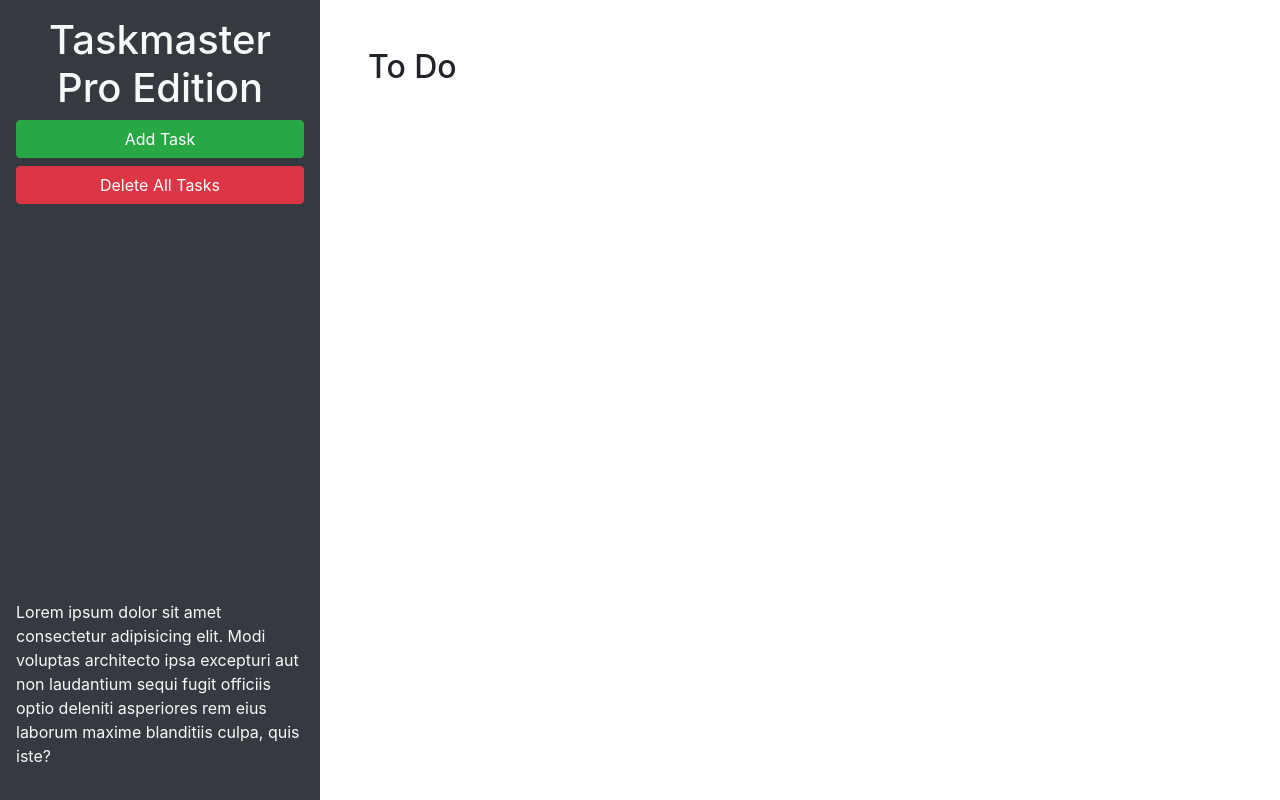
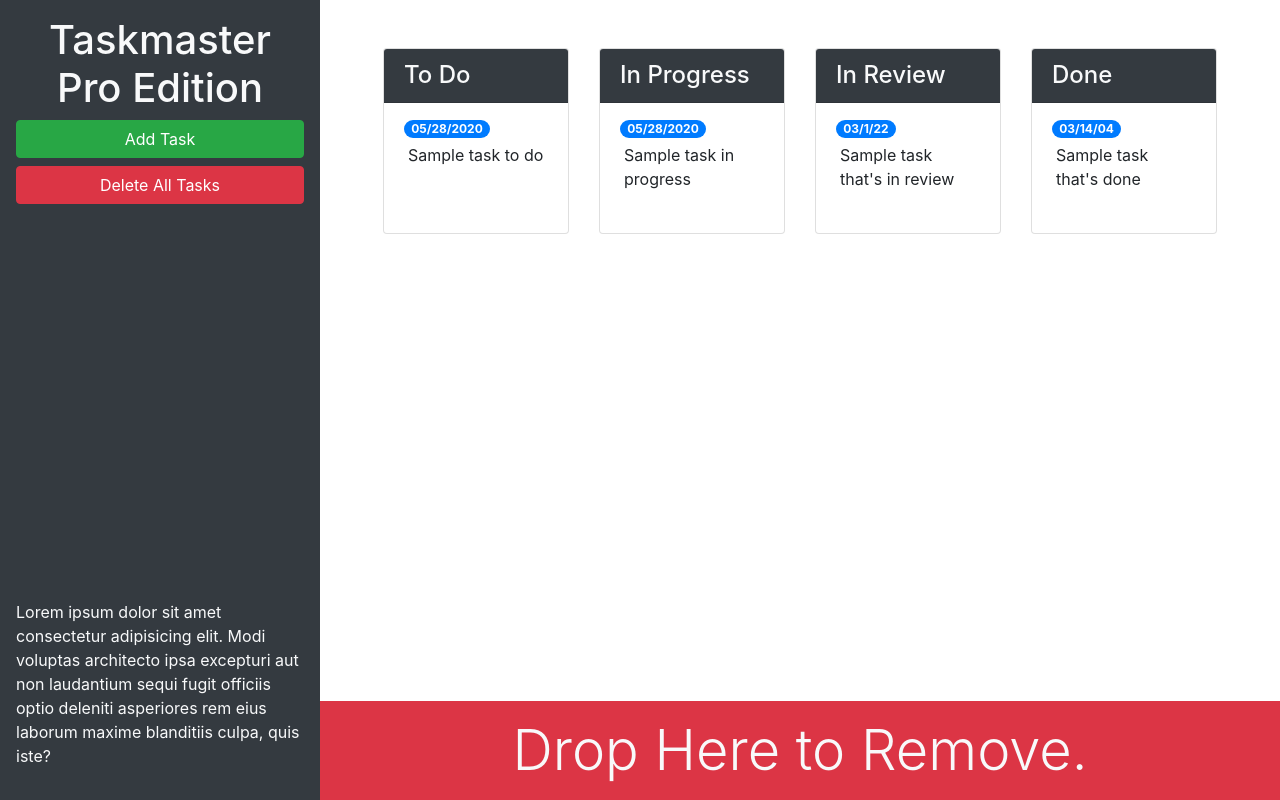
Before and after one commit to megparlmer/taskmaster-pro, a plain HTML site: page taskmaster-starter/index.html in a window 1280 px wide. Drawn offline with nearby package versions, Linux system fonts and the light colour scheme.

Commit message:
added different styles using bootstrap

```diff
--- a/taskmaster-starter/index.html
+++ b/taskmaster-starter/index.html
@@ -13,20 +13,74 @@
 <body>
 
   <div class="row min-vh-100 no-gutters">
-    <header class="col-12 col-lg-3 bg-dark text-light d-flex flex-column p-4 p-lg-3">
+    <header class="col-12 col-lg-3 bg-dark text-light sticky-top d-flex flex-column p-4 p-lg-3">
       <h1 class="text-center">Taskmaster Pro Edition</h1>
       <button id="create-task" class="btn btn-block btn-success" data-toggle="modal" data-target="#task-form-modal">Add
         Task</button>
       <button id="remove-tasks" class="btn btn-block btn-danger">Delete All Tasks</button>
-      <p class="mt-auto">Lorem ipsum dolor sit amet consectetur adipisicing elit. Modi voluptas architecto ipsa
+      <p class="mt-auto d-none d-lg-block">Lorem ipsum dolor sit amet consectetur adipisicing elit. Modi voluptas architecto ipsa
         excepturi aut non
         laudantium sequi fugit officiis optio deleniti asperiores rem eius laborum maxime blanditiis culpa, quis iste?
       </p>
     </header>
-    <main class="col-12 col-lg-9">
-      <div class="m-5">
-        <h2>To Do</h2>
-        <ul id="list-toDo" class="list-group"> </ul>
+    <main class="col-12 col-lg-9 d-flex flex-column">
+      <div class="m-5 row justify-content-around">
+        <!--todo-->
+        <div class="col-12 col-md-6 col-xl-3 mb-3">
+          <div class="card">
+            <h4 class="card-header bg-dark text-light">To Do</h4>
+            <ul id="list-toDo" class="list-group list-group-flush">
+              <li class="list-group-item">
+                <span class="badge badge-primary badge-pill">05/28/2020</span>
+                <p class="m-1">Sample task to do</p>
+              </li>
+            </ul>
+          </div>
+        </div>
+        <!--todo ends-->
+        <!--in progress-->
+        <div class="col-12 col-md-6 col-xl-3 mb-3">
+          <div class="card">
+            <h4 class="card-header bg-dark text-light">In Progress</h4>
+              <ul id="list-inProgress" class="list-group list-group-flush">
+                <li class="list-group-item">
+                  <span class="badge badge-primary badge-pill">05/28/2020</span>
+                  <p class="m-1">Sample task in progress</p>
+                </li>
+              </ul>
+          </div>
+        </div>
+        <!--in progress ends-->
+        <!--in review-->
+        <div class="col-12 col-md-6 col-xl-3 mb-3">
+          <div class="card">
+            <h4 class="card-header bg-dark text-light">In Review</h4>
+              <ul id="list-inReview" class="list-group list-group-flush">
+                <li class="list-group-item">
+                  <span class="badge badge-primary badge-pill">03/1/22</span>
+                  <p class="m-1">Sample task that's in review</p>
+                </li>
+              </ul>
+          </div>
+        </div>
+        <!--done-->
+        <div class="col-12 col-md-6 col-xl-3 mb-3">
+          <div class="card">
+            <h4 class="card-header bg-dark text-light">Done</h4>
+              <ul id="list-done" class="list-group list-group-flush">
+                <li class="list-group-item">
+                  <span class="badge badge-primary badge-pill">03/14/04</span>
+                  <p class="m-1">Sample task that's done</p>
+                </li>
+              </ul>
+          </div>
+        </div>
+        <!--done done-->
+      </div>
+      <div id="trash" class="mt-auto">
+        <div class="w-100 bg-danger p-3 text-center text-light display-4">
+          Drop Here to Remove.
+        </div>
       </div>
     </main>
   </div>
@@ -46,11 +100,11 @@
           <form>
             <div class="form-group">
               <label for="modalTaskDescription">Task description</label>
-              <textarea id="modalTaskDescription" rows="3"></textarea>
+              <textarea id="modalTaskDescription" rows="3" class="form-control"></textarea>
             </div>
             <div class="form-group">
               <label for="modalDueDate">Due date</label>
-              <input type="text" id="modalDueDate" placeholder="mm/dd/yyyy" autocomplete="off" />
+              <input type="text" class="form-control" id="modalDueDate" placeholder="mm/dd/yyyy" autocomplete="off" />
             </div>
           </form>
         </div>
```
